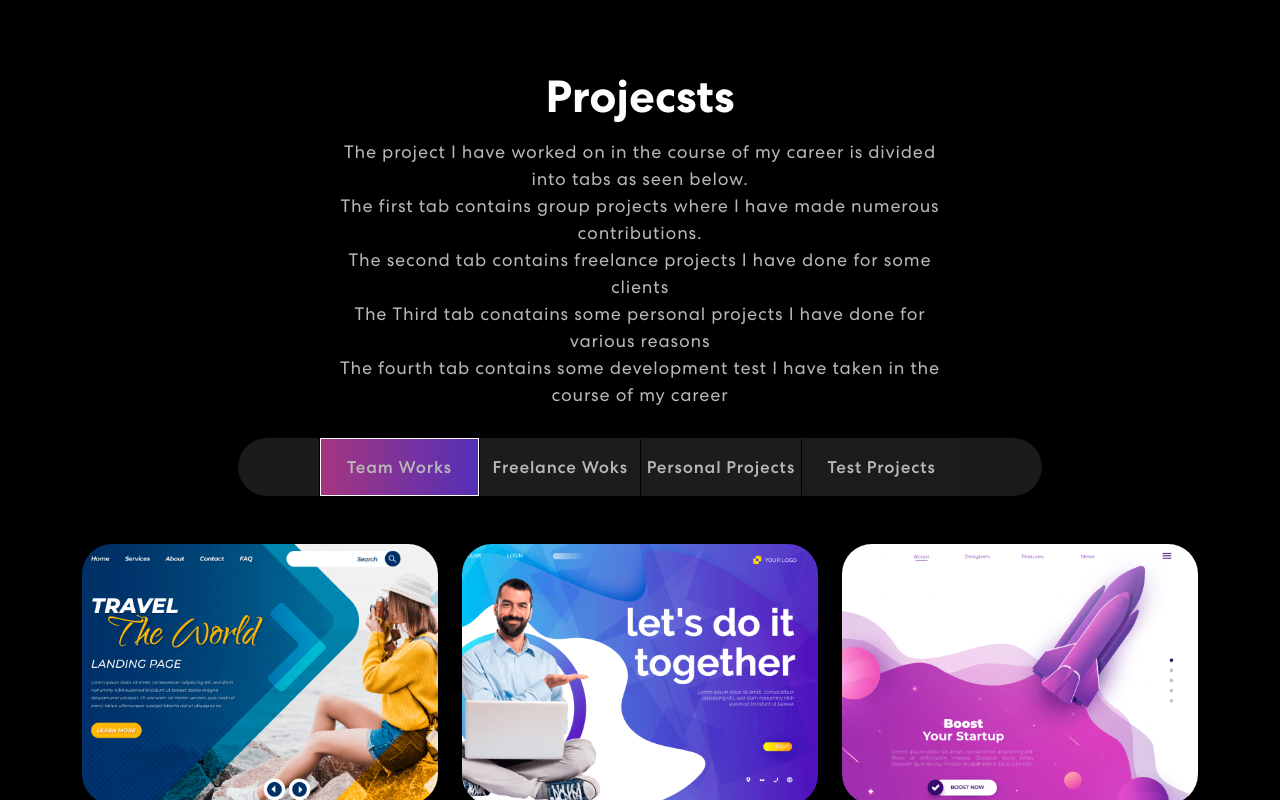
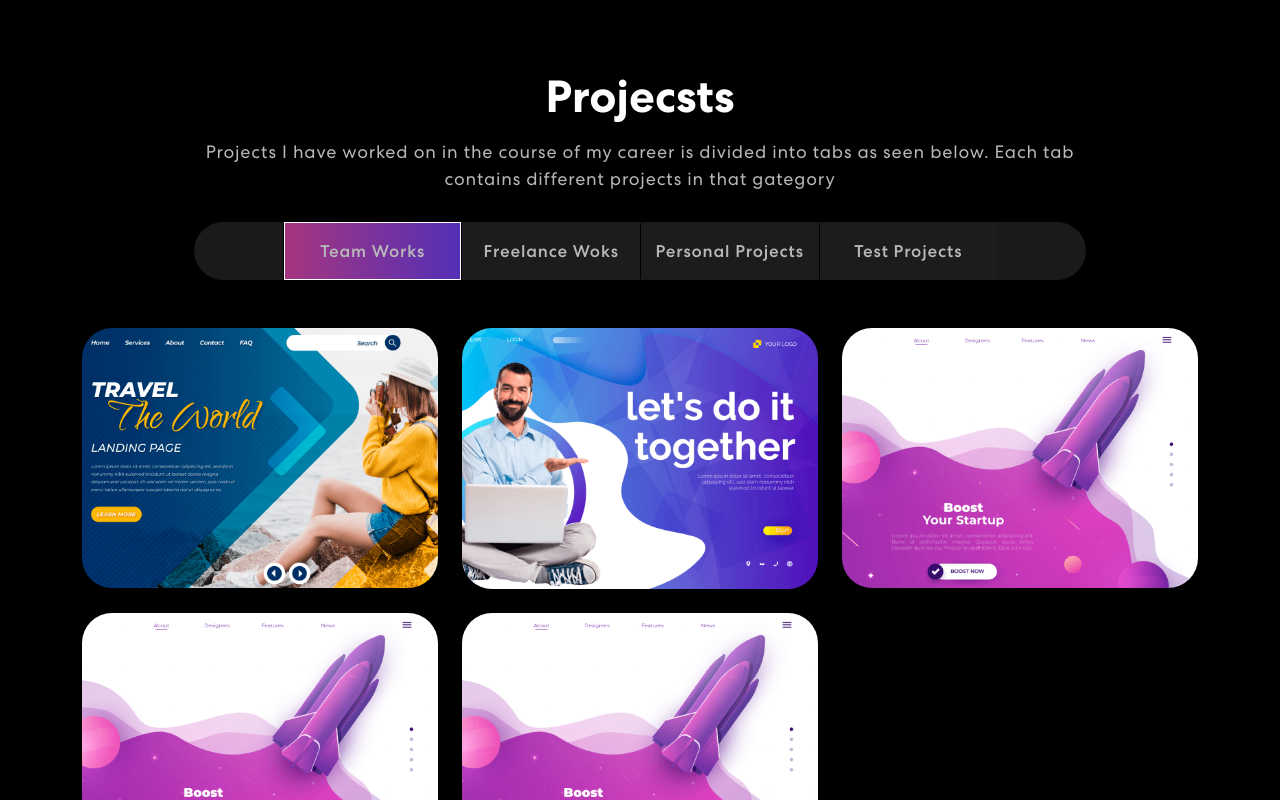
Before and after one commit to Ikendu/portfolio, a React (Vite) app in the folder client/: page / in a window 1280 px wide. Shown: the part 1660-2460 px from the top of the page. Built offline with nearby package versions, Linux system fonts and the light colour scheme.

Commit message:
project update

```diff
--- a/client/src/App.css
+++ b/client/src/App.css
@@ -384,10 +384,10 @@ nav.navbar .navbar-toggler[aria-expanded="true"] .navbar-toggler-icon {
   line-height: 1.5em;
   margin: 14px auto 30px auto;
   text-align: center;
-  width: 56%;
+  width: 80%;
 }
 .project .nav.nav-pills {
-  width: 72%;
+  width: 80%;
   margin: 0 auto;
   border-radius: 50px;
   background-color: rgb(255 255 255 / 10%);
@@ -411,6 +411,7 @@ nav.navbar .navbar-toggler[aria-expanded="true"] .navbar-toggler-icon {
   transition: 0.3s ease-in-out;
   text-align: center;
   z-index: 0;
+  cursor: pointer;
 }
 .project .nav.nav-pills .nav-link::before {
   content: "";
@@ -446,6 +447,7 @@ nav.navbar .navbar-toggler[aria-expanded="true"] .navbar-toggler-icon {
   border-radius: 30px;
   overflow: hidden;
   margin-bottom: 24px;
+  cursor: pointer;
 }
 .proj-imgbx::before {
   content: "";
--- a/client/src/components/Project.jsx
+++ b/client/src/components/Project.jsx
@@ -42,9 +42,10 @@ export default function Project() {
           <Col>
             <h2>Projecsts</h2>
             <p>
-              The project I have worked on in the course of my career is divided
-              into tabs as seen below.
-              <br />
+              Projects I have worked on in the course of my career is divided
+              into tabs as seen below. Each tab contains different projects in
+              that gategory
+              {/* <br />
               The first tab contains group projects where I have made numerous
               contributions.
               <br />
@@ -55,7 +56,7 @@ export default function Project() {
               various reasons
               <br />
               The fourth tab contains some development test I have taken in the
-              course of my career
+              course of my career */}
             </p>
             <Tab.Container id="left-tabs-example" defaultActiveKey="first">
               <Nav
@@ -84,9 +85,27 @@ export default function Project() {
                     ))}
                   </Row>
                 </Tab.Pane>
-                <Tab.Pane eventKey="second">Second tab content</Tab.Pane>
-                <Tab.Pane eventKey="third">Second tab content</Tab.Pane>
-                <Tab.Pane eventKey="fourth">Second tab content</Tab.Pane>
+                <Tab.Pane eventKey="second">
+                  <Row>
+                    {projects.map((project, idx) => (
+                      <CardContents key={idx} {...project} />
+                    ))}
+                  </Row>
+                </Tab.Pane>
+                <Tab.Pane eventKey="third">
+                  <Row>
+                    {projects.map((project, idx) => (
+                      <CardContents key={idx} {...project} />
+                    ))}
+                  </Row>
+                </Tab.Pane>
+                <Tab.Pane eventKey="fourth">
+                  <Row>
+                    {projects.map((project, idx) => (
+                      <CardContents key={idx} {...project} />
+                    ))}
+                  </Row>
+                </Tab.Pane>
               </Tab.Content>
             </Tab.Container>
           </Col>
```
